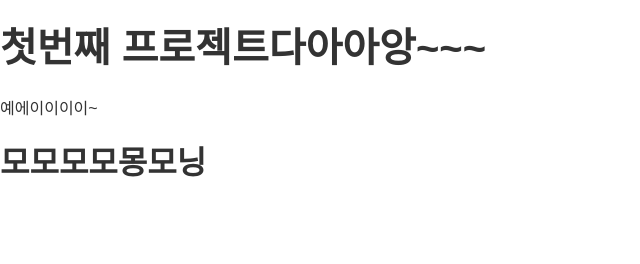
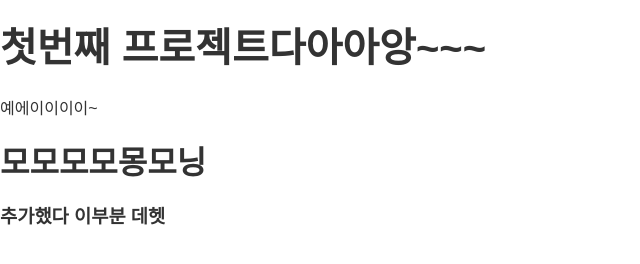
Before and after one commit to theFrostBurn/git-test-on-noona, a plain HTML site: page index.html in a window 1280 px wide. Shown: the whole page, without its empty margins (0-640 px from the left). Drawn offline with Linux system fonts and the light colour scheme.

Commit message:
두번째 modifying 이야 데헷

```diff
--- a/index.html
+++ b/index.html
@@ -14,6 +14,9 @@
     <h2>
         모모모모몽모닝
     </h2>
+    <h3>
+        추가했다 이부분 데헷
+    </h3>
 </body>
 
 </html>
```
